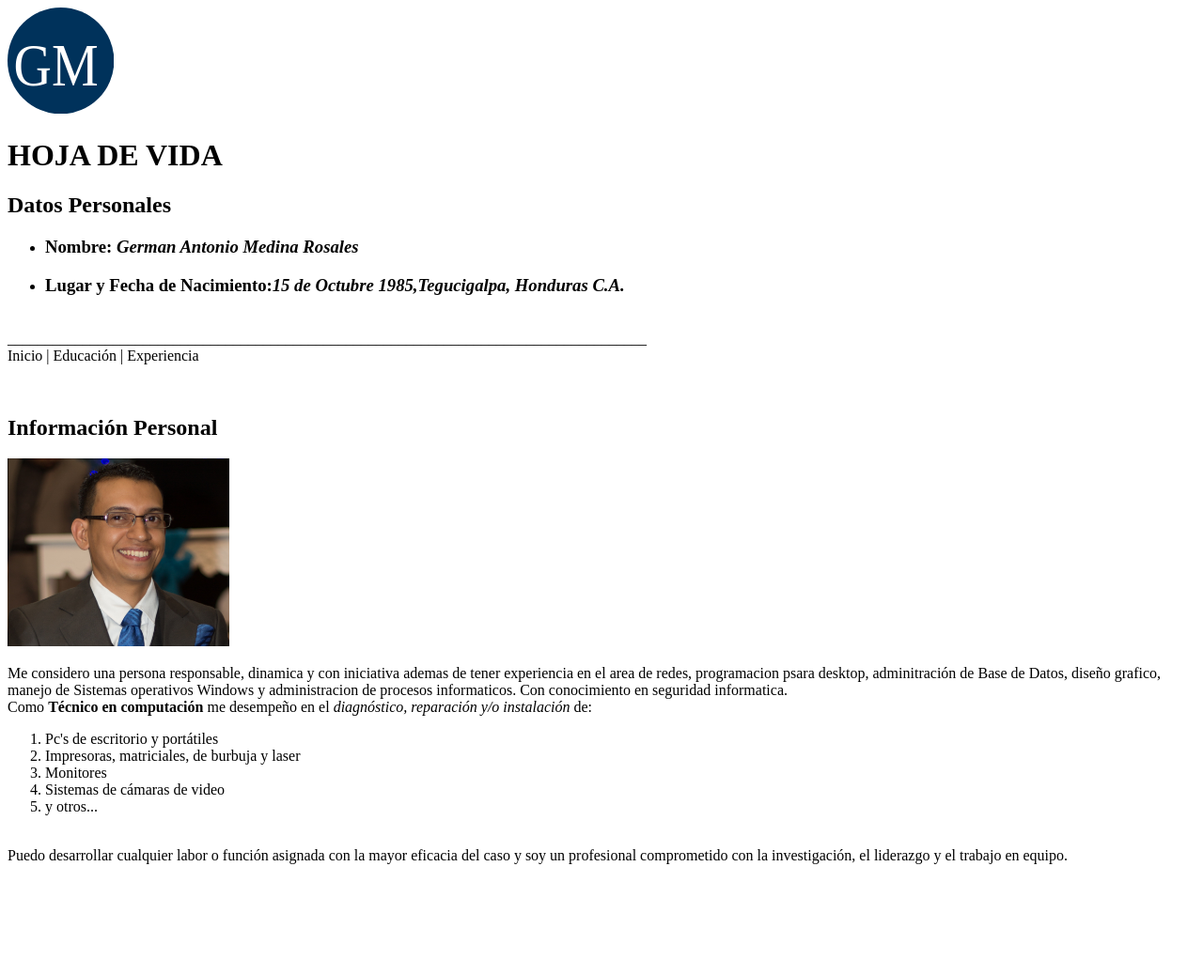
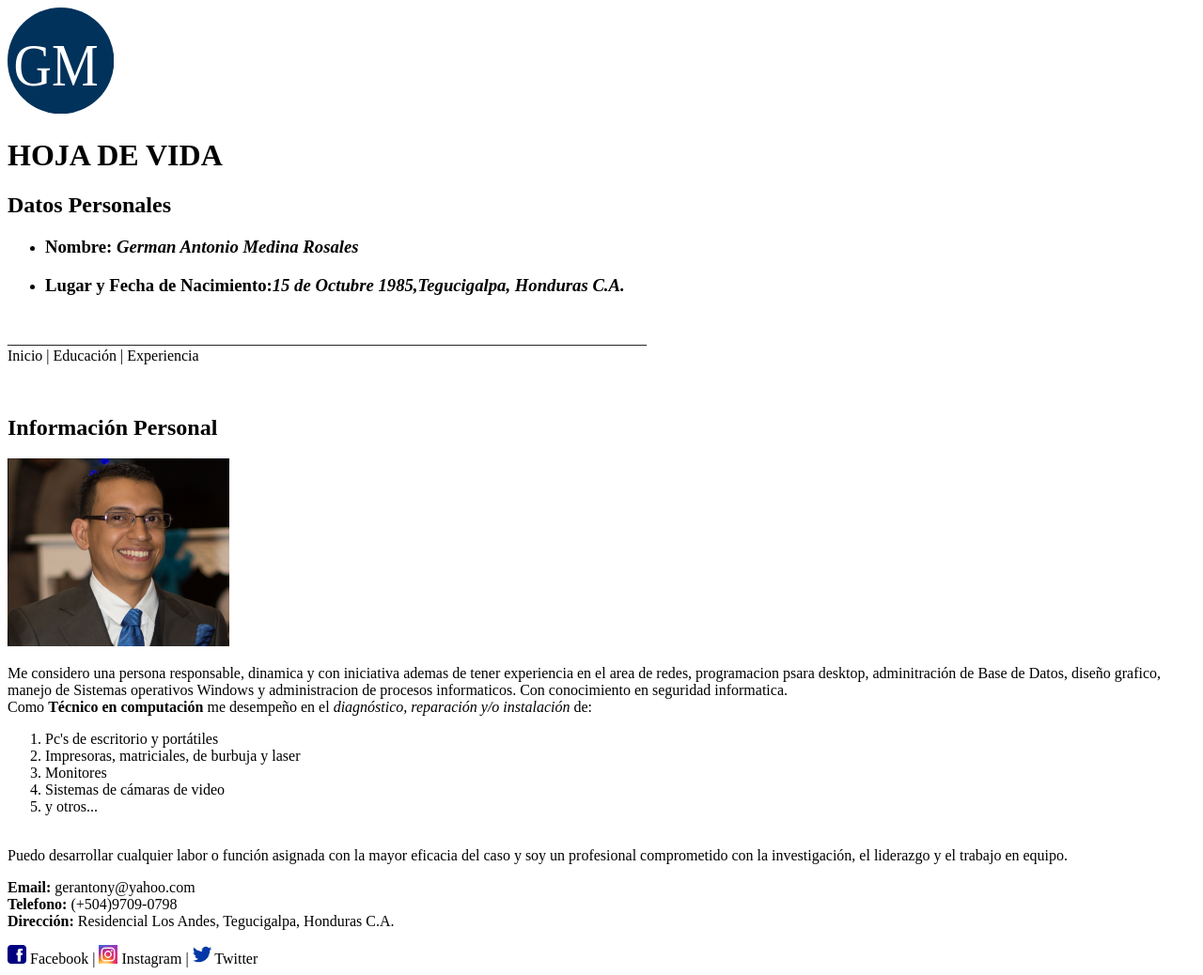
Before and after one commit to gerantony/github_url_gm, a plain HTML site: page index.html in a window 1280 px wide. Shown: the whole page at 94% size. Before the commit the page ends 936 px from the top, so only its background shows below. Drawn offline with Linux system fonts and the light colour scheme.

Commit message:
index_logo facebook
Agregando imagen con link para perfil personal de facebook

```diff
--- a/index.html
+++ b/index.html
@@ -150,9 +150,17 @@
         </p>
       </article>
     </section>
-
-
-    </article>
-
+    <footer>
+      <p>
+        <strong>Email: </strong> gerantony@yahoo.com
+        <br>
+        <strong>Telefono: </strong>(+504)9709-0798
+        <br>
+        <strong>Dirección: </strong> Residencial Los Andes, Tegucigalpa, Honduras C.A.
+      </p>
+      <a href="https://www.facebook.com/gerantony" target="_blank"><img src="img\facebook.jpg" alt="Facebook" Width="20px"></a> Facebook |
+      <a href="https://www.instagram.com/gerantony1" target="_blank"><img src="img\instagram.jpg" alt="Instagram" Width="20px"></a> Instagram |
+      <a href="https://twitter.com/gerantony1" target="_blank"><img src="img\twitter.jfif" alt="Twitter" Width="20px"></a> Twitter
+    </footer>
   </body>
 </html>
```
Also changed, not shown: Img/facebook.jpg (added), Img/instagram.jpg (added), Img/twitter.jfif (added).
